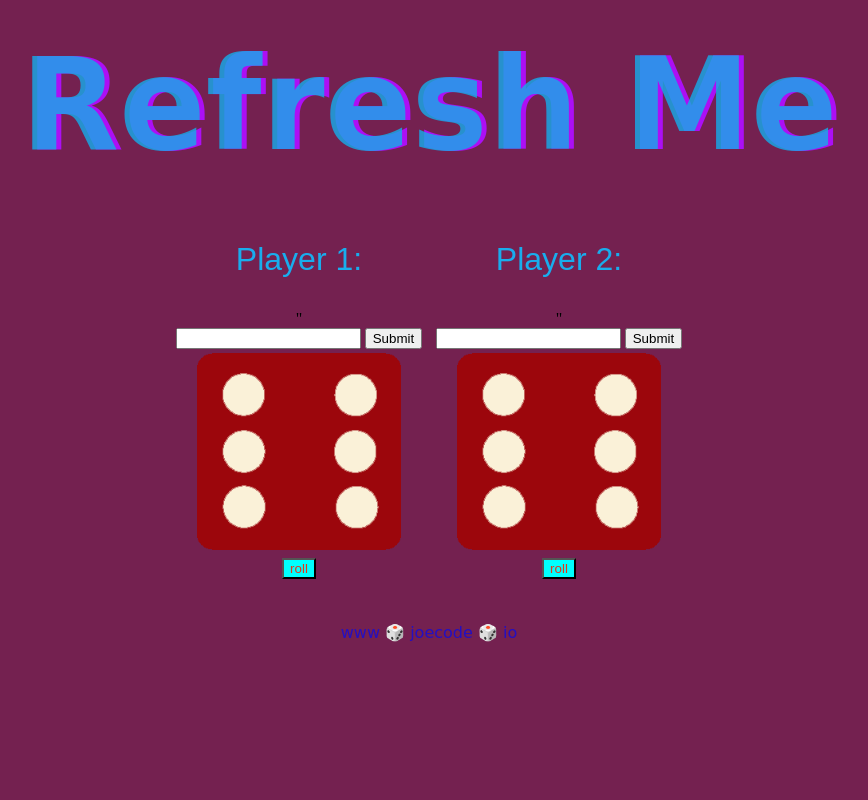
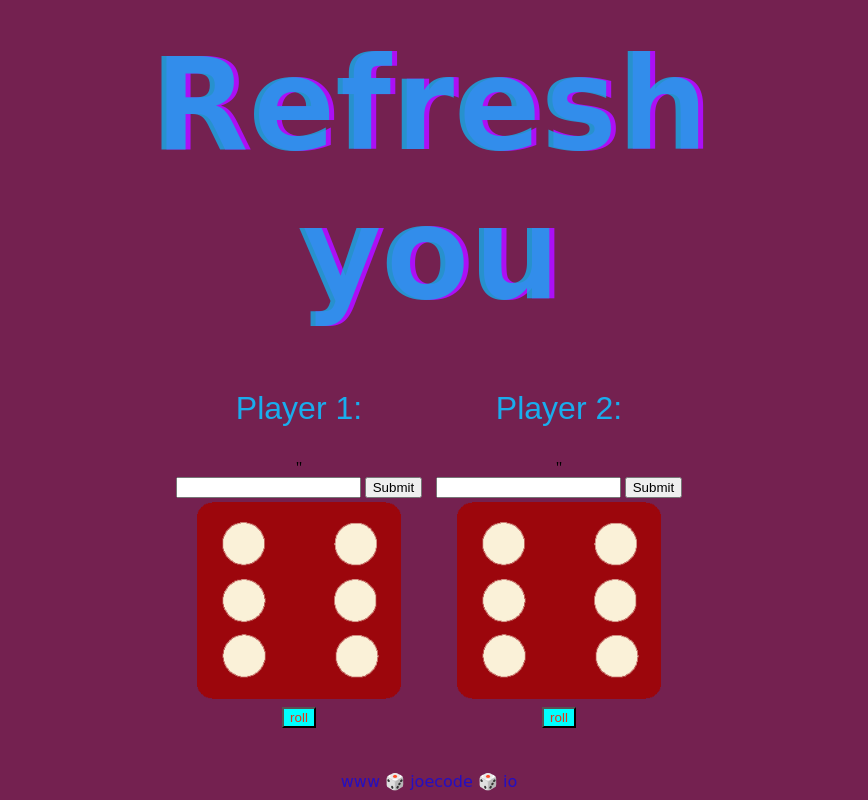
Before and after one commit to jassyjr/complete-dice-game, a plain HTML site: page index.html in a window 1280 px wide. Shown: the whole page, without its empty margins (211-1079 px from the left). Drawn offline with Linux system fonts and the light colour scheme.

Commit message:
Update index.html

```diff
--- a/index.html
+++ b/index.html
@@ -10,7 +10,7 @@
   <body>
 
     <div class="container">
-      <h1>Refresh Me</h1>
+      <h1>Refresh you</h1>
 
       <div class="dice">
         <p id="prom1">Player 1: </p> "
```
